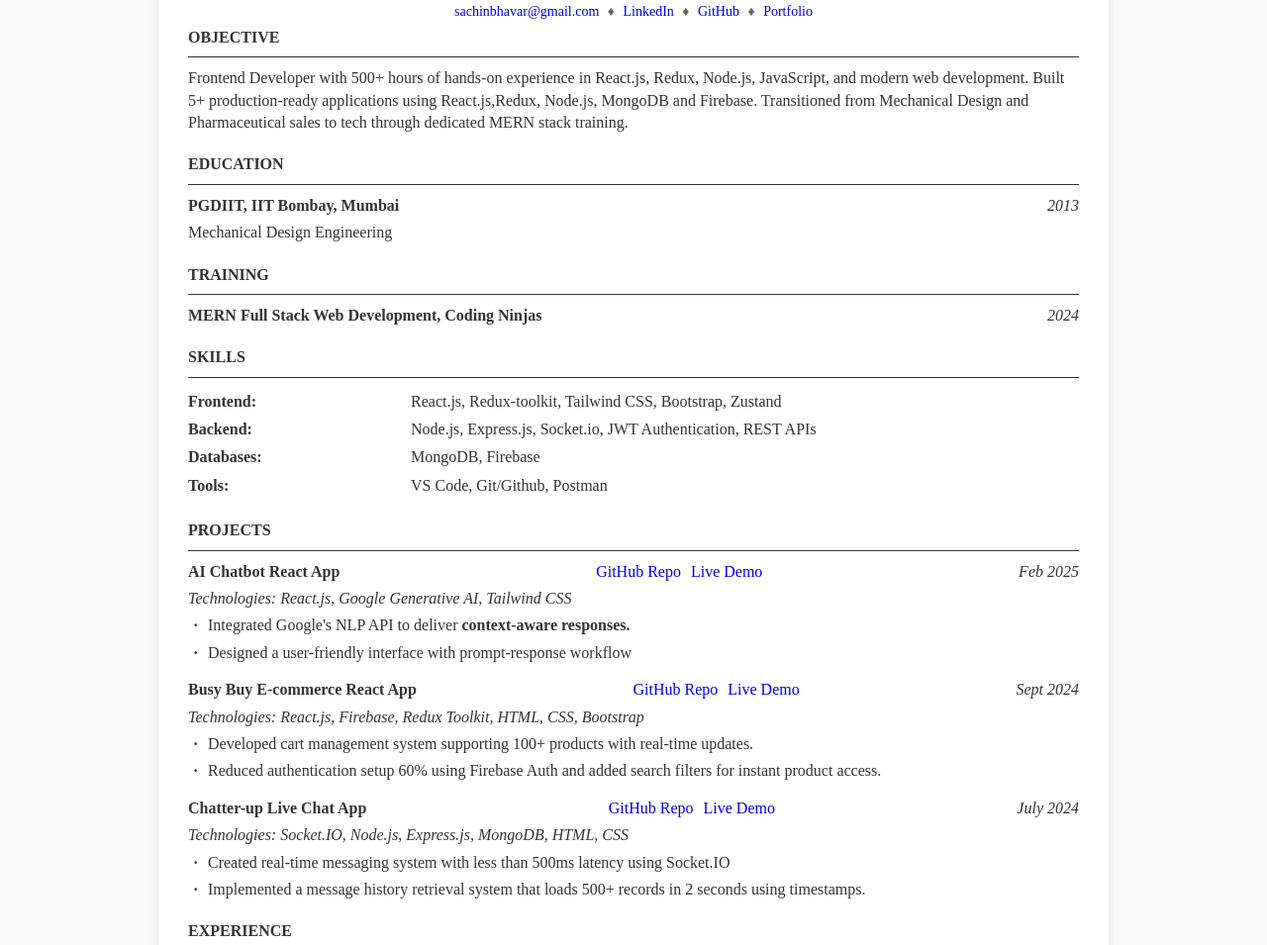
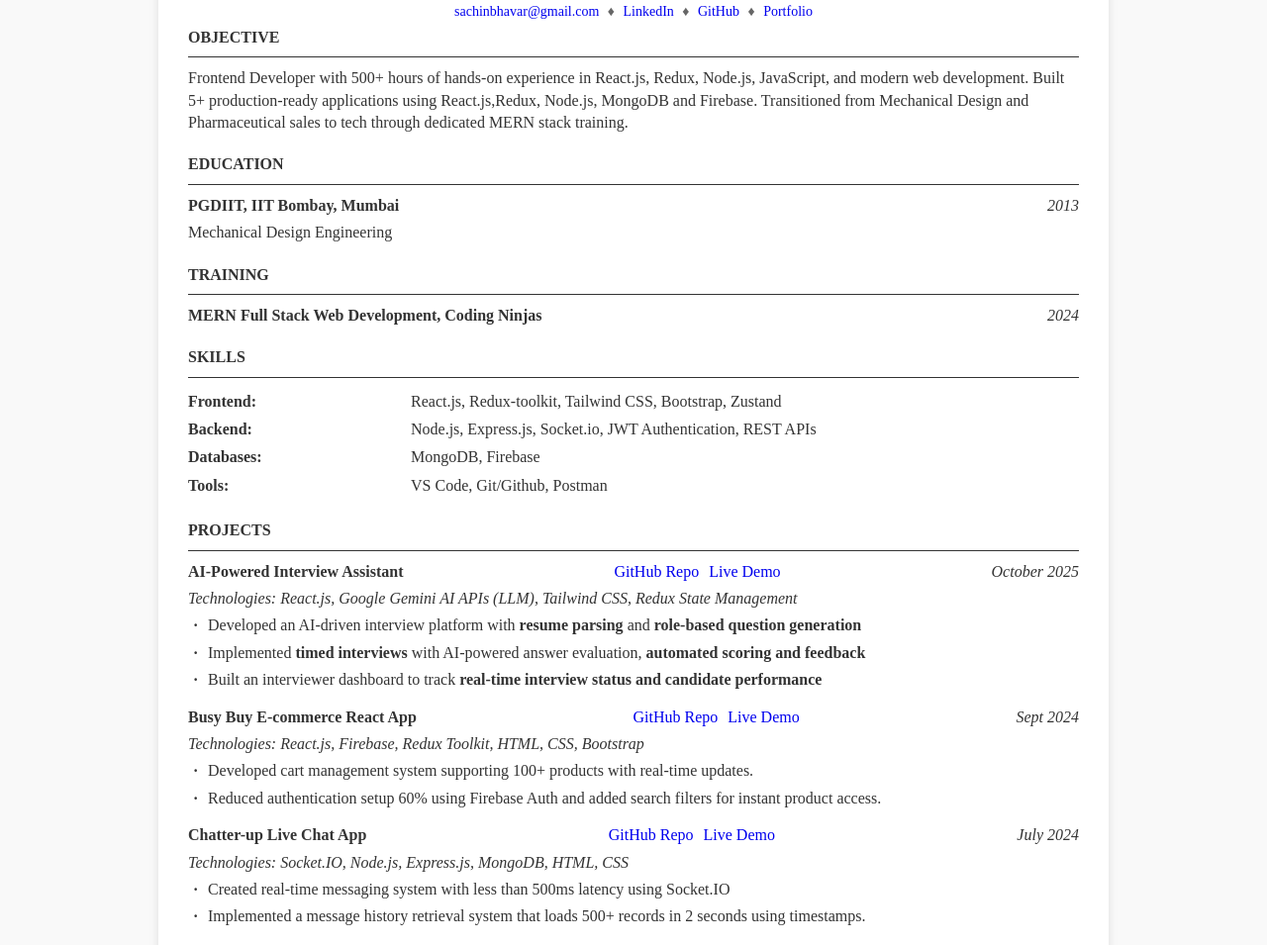
Before and after one commit to SachinBhawar/my-resume, a website: page index.html in a window 1280 px wide. Shown: the part 116-1071 px from the top of the page at 99% size. Drawn offline with Linux system fonts and the light colour scheme.

Commit message:
resume updated

```diff
--- a/index.html
+++ b/index.html
@@ -1,4 +1,4 @@
-<!DOCTYPE html>
+<!doctype html>
 <html lang="en">
     <head>
         <meta charset="UTF-8" />
@@ -90,24 +90,35 @@
                 <hr />
                 <div class="project">
                     <div class="project-header">
-                        <span class="project-title">AI Chatbot React App</span>
+                        <span class="project-title">AI-Powered Interview Assistant</span>
                         <div class="project-links">
-                            <a href="https://github.com/SachinBhawar/ai-chatbot" target="_blank"
+                            <a href="https://github.com/SachinBhawar/ai-powered-interview" target="_blank"
                                 >GitHub Repo</a
                             >
-                            <a href="https://ai-chatbot-by-sachinbhawar.vercel.app/" target="_blank"
+                            <a href="https://ai-powered-interview-by-sachin.vercel.app" target="_blank"
                                 >Live Demo</a
                             >
                         </div>
-                        <div class="item-date">Feb 2025</div>
+                        <div class="item-date">October 2025</div>
                     </div>
 
-                    <div class="project-tech">Technologies: React.js, Google Generative AI, Tailwind CSS</div>
+                    <div class="project-tech">
+                        Technologies: React.js, Google Gemini AI APIs (LLM), Tailwind CSS, Redux State
+                        Management
+                    </div>
                     <ul>
                         <li>
-                            Integrated Google's NLP API to deliver <strong>context-aware responses.</strong>
+                            Developed an AI-driven interview platform with <strong>resume parsing</strong> and
+                            <strong>role-based question generation</strong>
                         </li>
-                        <li>Designed a user-friendly interface with prompt-response workflow</li>
+                        <li>
+                            Implemented <strong>timed interviews</strong> with AI-powered answer evaluation,
+                            <strong>automated scoring and feedback</strong>
+                        </li>
+                        <li>
+                            Built an interviewer dashboard to track
+                            <strong>real-time interview status and candidate performance</strong>
+                        </li>
                     </ul>
                 </div>
 
```
Also changed, not shown: 1 other file.
